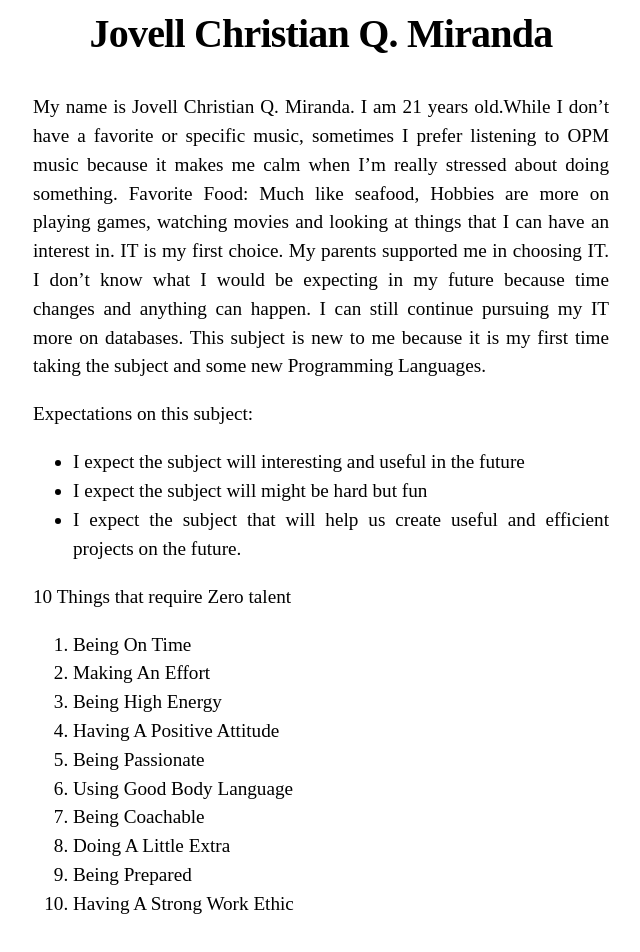
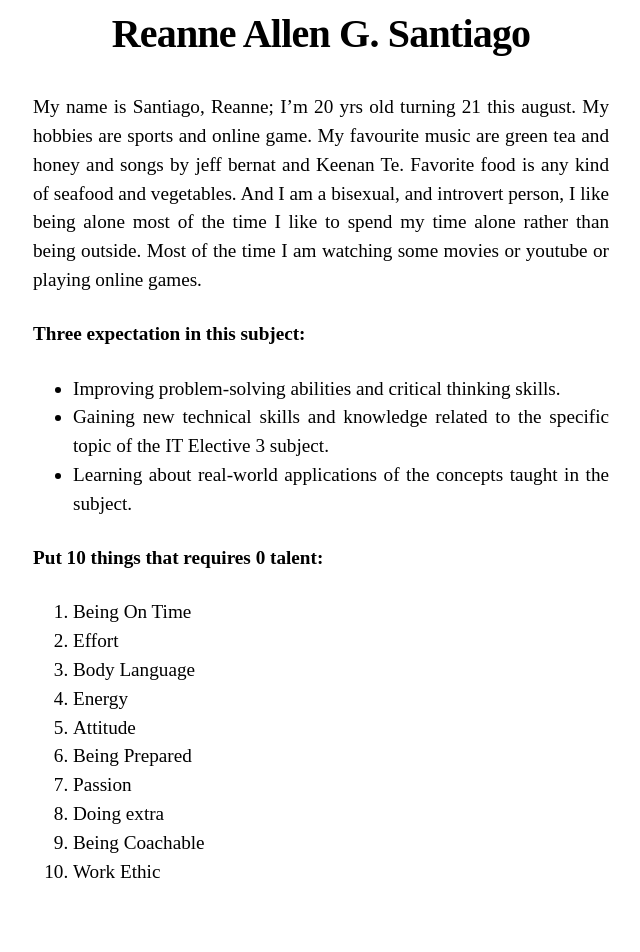
Before and after one commit to ragsantiago/cpeitel3, a Next.js app: page / in a window 1280 px wide. Shown: the part 198-1150 px from the top of the page, without its empty margins (319-959 px from the left). Built offline with nearby package versions, Linux system fonts and the light colour scheme.

Commit message:
first commit

```diff
--- a/components/layout.js
+++ b/components/layout.js
@@ -4,7 +4,7 @@ import styles from './layout.module.css';
 import utilStyles from '../styles/utils.module.css';
 import Link from 'next/link';
 
-const name = 'Jovell Christian Q. Miranda';
+const name = 'Reanne Allen G. Santiago';
 export const siteTitle = 'Next.js Sample Website';
 
 export default function Layout({ children, home }) {
@@ -30,7 +30,7 @@ export default function Layout({ children, home }) {
           <>
             <Image
               priority
-              src="/Images/Profile.jpg"
+              src="/Images/profile.jpg"
               className={utilStyles.borderCircle}
               height={144}
               width={144}
@@ -43,7 +43,7 @@ export default function Layout({ children, home }) {
             <Link href="/">
               <Image
                 priority
-                src="/Images/Profile.jpg"
+                src="/Images/profile.jpg"
                 className={utilStyles.borderCircle}
                 height={108}
                 width={108}
--- a/pages/index.js
+++ b/pages/index.js
@@ -9,33 +9,31 @@ export default function Home() {
         <title>{siteTitle}</title>
       </Head>
       <section className={utilStyles.headingMd}>
-        <p> My name is Jovell Christian Q. Miranda. I am 21 years old.While  I don’t have a favorite or specific music, sometimes I prefer listening to OPM music because it makes me calm when I’m really stressed about doing something. Favorite Food: Much like seafood, Hobbies are more on playing games, watching movies and looking at things that I can have an interest in.
-IT is my first choice. My parents supported me in choosing IT.
-I don’t know what I would be expecting in my future because time changes and anything can happen. I can still continue pursuing my IT more on databases.
-This subject is new to me because it is my first time taking the subject and some new Programming Languages.
+        <p> My name is Santiago, Reanne; I’m 20 yrs old turning 21 this august. My hobbies are sports
+and online game. My favourite music are green tea and honey and songs by jeff bernat and
+Keenan Te. Favorite food is any kind of seafood and vegetables. And I am a bisexual, and
+introvert person, I like being alone most of the time I like to spend my time alone rather than
+being outside. Most of the time I am watching some movies or youtube or playing online
+games.
 </p>
-
-<p>Expectations on this subject: </p>
+        <h4>Three expectation in this subject:</h4>
 <ul>
-          <li>I expect the subject will interesting and useful in the future</li>
-          <li>I expect the subject will might be hard but fun</li>
-          <li>I expect the subject that will help us create useful and efficient projects on the future. </li>
+          <li>Improving problem-solving abilities and critical thinking skills.</li>
+          <li>Gaining new technical skills and knowledge related to the specific topic of the IT Elective 3 subject.</li>
+          <li>Learning about real-world applications of the concepts taught in the subject.</li>
         </ul>
-
-
-
-<p>10 Things that require Zero talent</p>
+        <h4>Put 10 things that requires 0 talent:</h4>
         <ol>
           <li>Being On Time</li>
-          <li>Making An Effort</li>
-          <li>Being High Energy</li>
-          <li>Having A Positive Attitude</li>
-          <li>Being Passionate</li>
-          <li>Using Good Body Language</li>
+          <li>Effort</li>
+          <li>Body Language</li>
+          <li>Energy</li>
+          <li>Attitude</li>
+          <li>Being Prepared</li>
+          <li>Passion</li>
+          <li>Doing extra</li>
           <li>Being Coachable</li>
-          <li>Doing A Little Extra</li>
-          <li>Being Prepared</li>
-          <li>Having A Strong Work Ethic</li>
+          <li>Work Ethic</li>
         </ol>
       </section>
     </Layout>
```
Also changed, not shown: public/Images/Profile.jpg, 1 other file (tests, documents, lock files or other folders).
